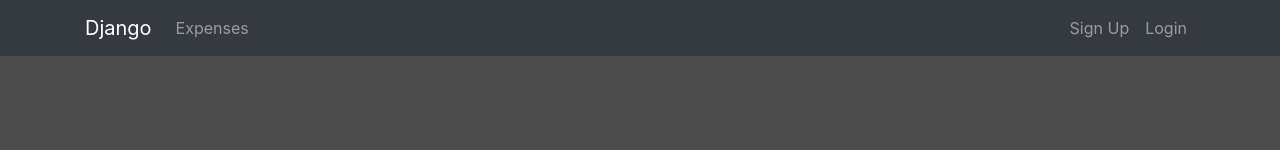
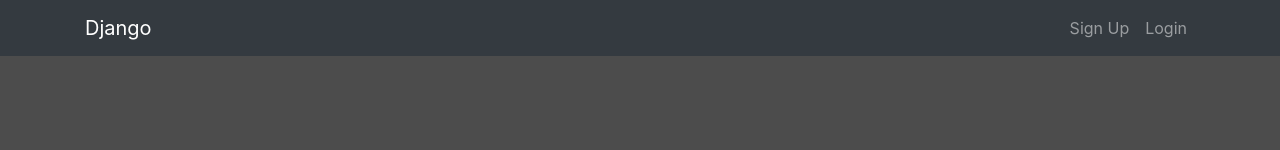
Before and after one commit to immanoj16/django-test, a React (Create React App) app: page / in a window 1280 px wide. Shown: the top 150 px of the page. Built offline with nearby package versions, Linux system fonts and the light colour scheme.

Commit message:
Change the nav bar expense for authenticated

```diff
--- a/src/components/layout/Navbar.js
+++ b/src/components/layout/Navbar.js
@@ -17,6 +17,13 @@ class Navbar extends Component {
     const { isAuthenticated } = this.props.auth;
 
     const authLink = (
+      <div className="collapse navbar-collapse" id="mobile-nav">
+        <ul className="navbar-nav mr-auto">
+          <li className="nav-item">
+            <Link className="nav-link" to="/expenses">Expenses</Link>
+          </li>
+        </ul>
+
         <ul className="navbar-nav ml-auto">
           <li className="nav-item">
             <a href="" onClick={this.onLogoutClick} className="nav-link">
@@ -24,9 +31,12 @@ class Navbar extends Component {
             </a>
           </li>
         </ul>
+
+      </div>
     );
 
     const guestLink = (
+      <div className="collapse navbar-collapse" id="mobile-nav">
         <ul className="navbar-nav ml-auto">
           <li className="nav-item">
             <Link className="nav-link" to="/register">Sign Up</Link>
@@ -35,6 +45,7 @@ class Navbar extends Component {
             <Link className="nav-link" to="/login">Login</Link>
           </li>
         </ul>
+      </div>
     );
 
     return (
@@ -45,14 +56,7 @@ class Navbar extends Component {
             <span className="navbar-toggler-icon" />
           </button>
 
-          <div className="collapse navbar-collapse" id="mobile-nav">
-            <ul className="navbar-nav mr-auto">
-              <li className="nav-item">
-                <Link className="nav-link" to="/expenses">Expenses</Link>
-              </li>
-            </ul>
           {isAuthenticated ? authLink : guestLink}
-          </div>
         </div>
       </nav>
     )
```
Lines whose indentation alone changed are shown as unchanged.
